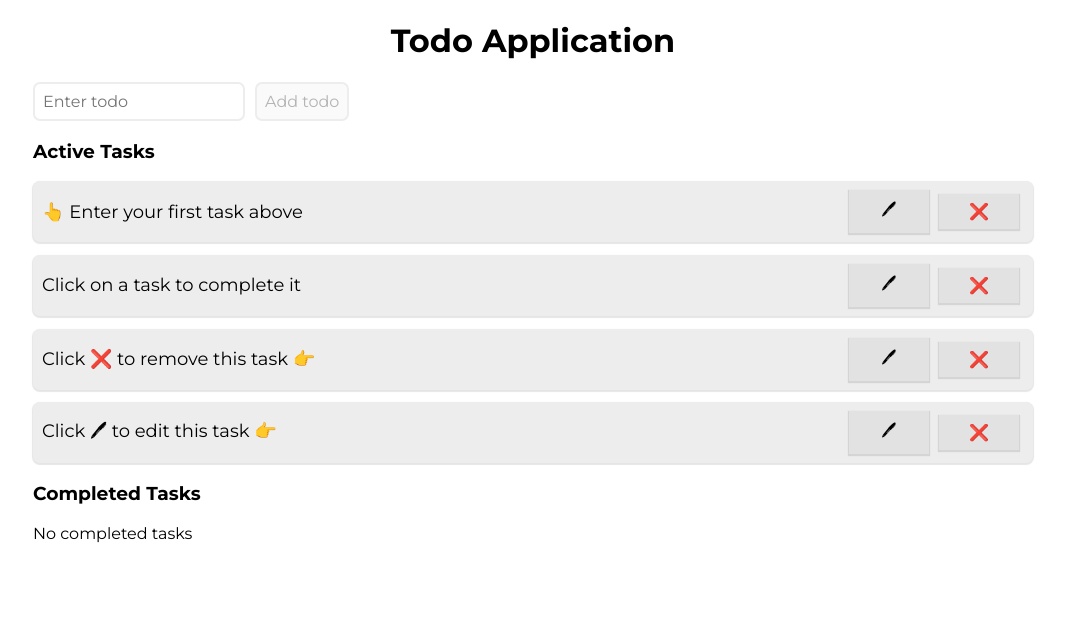
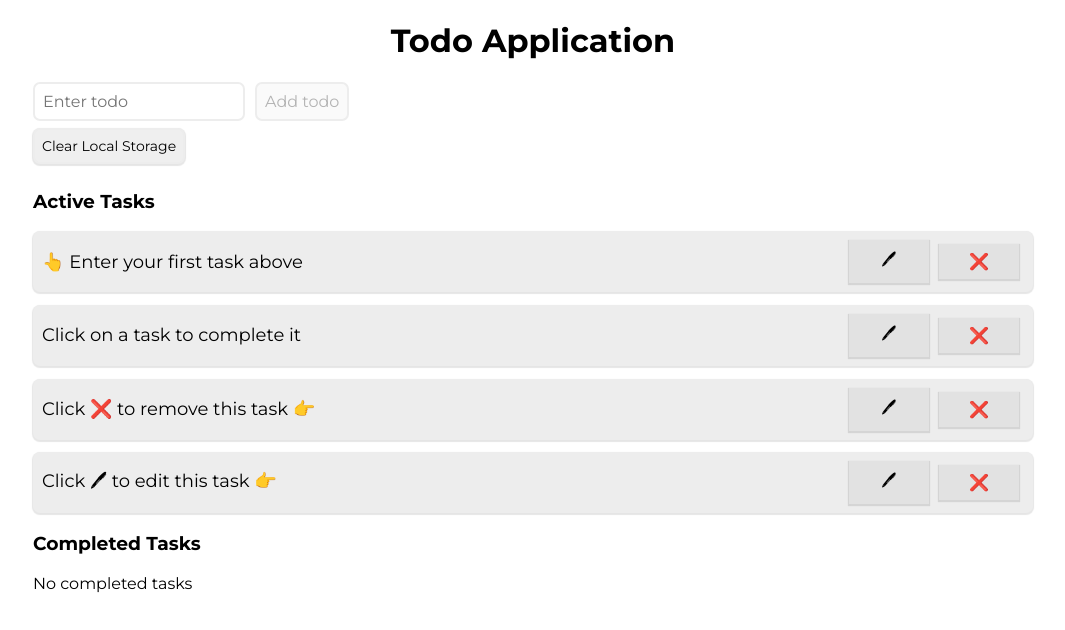
Before and after one commit to MortalEngines99/React-Todo-App, a React (Create React App) app: page / in a window 1280 px wide. Shown: the top 630 px of the page, without its empty margins (107-1172 px from the left). Built offline with nearby package versions, Linux system fonts and the light colour scheme.

Commit message:
Add Storing Tasks in localStorage. Tasks state is persisted when application is closed and reopened

```diff
--- a/src/App.js
+++ b/src/App.js
@@ -11,8 +11,8 @@ function App() {
       <Toaster
       position="top-right"
       toastOptions={{
+          duration:2000,
           style: {
-            margin: '40px',
             background: '#363636',
             color: '#fff',
             zIndex: 1,
--- a/src/components/Toaster/Toast.js
+++ b/src/components/Toaster/Toast.js
@@ -2,14 +2,14 @@ import toast from "react-hot-toast";
 
 // Documentation => https://react-hot-toast.com/docs/toast
 
-const Toast = (type="", message="") => {
+const Toast = (type="", message="", options={}) => {
 
     if(type === "")
-        toast(message);
+        toast(message, options);
     else if(type === "success")
-        toast.success(message);
+        toast.success(message, options);
     else if(type === "error")
-        toast.error(message)
+        toast.error(message, options)
 
 }
 
--- a/src/components/TodoList.js
+++ b/src/components/TodoList.js
@@ -1,4 +1,4 @@
-import { useState } from "react";
+import { useState, useEffect } from "react";
 import "../styles/TodoList.css";
 
 // TODO Add Toast Notifications on add, updated and delete using https://react-hot-toast.com/
@@ -18,7 +18,7 @@ import AddTodoForm from "./AddTodoForm";
 
 const TodoList = () => {
 
-    const [todos, setTodos] = useState([
+    const originalTodos = [
         {
             id: uuidv4(),
             task: "👆 Enter your first task above",
@@ -39,7 +39,36 @@ const TodoList = () => {
             task: "Click 🖊 to edit this task 👉",
             completed:false
         },
-    ]);
+    ]
+
+    const [todos, setTodos] = useState(originalTodos);
+
+    useEffect(() => {
+        const storedTodos = localStorage.getItem("todos");
+
+        if(storedTodos !== null){
+
+            const todosFromStorage = JSON.parse(localStorage.getItem("todos"));
+
+            setTodos(todosFromStorage);
+            Toast("success", "Tasks synced from localStorage",{duration:5000});
+        }
+
+    },[])
+
+    useEffect(() => {
+
+        if(todos.length !== 0)
+            localStorage.setItem("todos", JSON.stringify(todos));
+
+    }, [todos])
+
+    const clearLocalStorage = () => {
+        localStorage.clear();
+        Toast("success", "Local Storage cleared, refresh the page to view the default tasks", {duration:3000});
+        setTodos([]);
+    };
+
 
     const addNewTodo = newTodo => {
         setTodos([...todos, newTodo]);
@@ -83,6 +112,8 @@ const TodoList = () => {
         <div className="TodoList">
 
             <AddTodoForm addNewTodo={addNewTodo} />
+
+            <button className="TodoList-resetBtn" onClick={() => clearLocalStorage()}>Clear Local Storage</button>
 
             <ul className="TodoList-todos">
 
--- a/src/styles/TodoList.css
+++ b/src/styles/TodoList.css
@@ -6,3 +6,24 @@
     list-style:none;
     padding: 0;
 }
+
+.TodoList-resetBtn {
+    font-family: Montserrat, -apple-system, BlinkMacSystemFont, 'Segoe UI', 'Roboto', 'Oxygen',
+    'Ubuntu', 'Cantarell', 'Fira Sans', 'Droid Sans', 'Helvetica Neue',
+    sans-serif;
+    display: inline-block;
+    font-size:14px;
+    border: none;
+    box-shadow: 0 1px 1px 1px rgba(0, 0, 0, 0.1);
+    border: 2px solid #EDEDED;
+    border-radius: 7px;
+    padding: 0.5em;
+    margin: 0.5em 0;
+    cursor: pointer;
+    transition: background-color 0.3s, box-shadow 0.3s;
+  }
+
+  .TodoList-resetBtn:hover {
+    background-color: #fafafa;
+    box-shadow: 0 1.5px 2px 1px rgba(0, 0, 0, 0.3);
+  }
```
Also changed, not shown: 1 other file (tests, documents, lock files or other folders).
